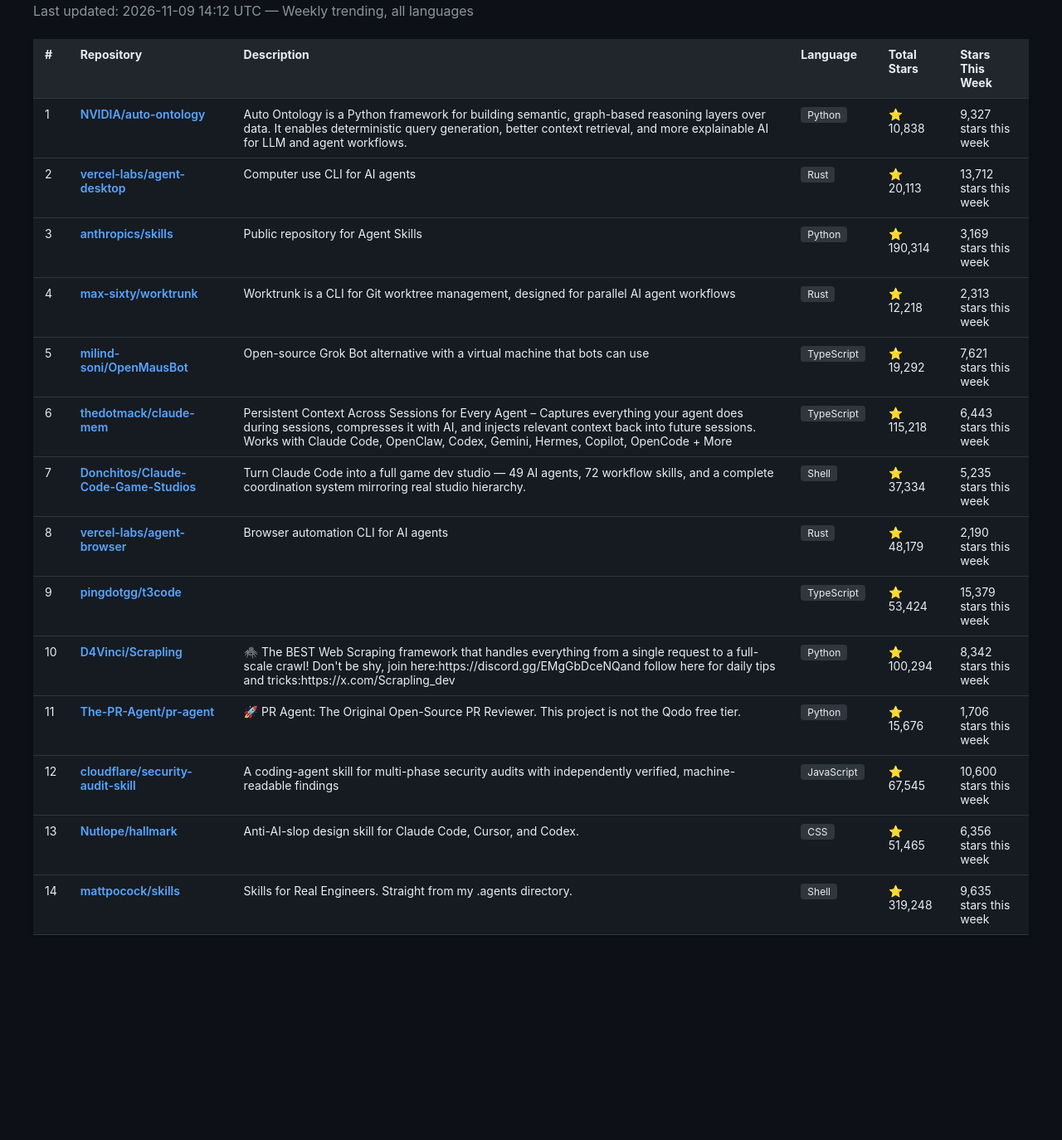
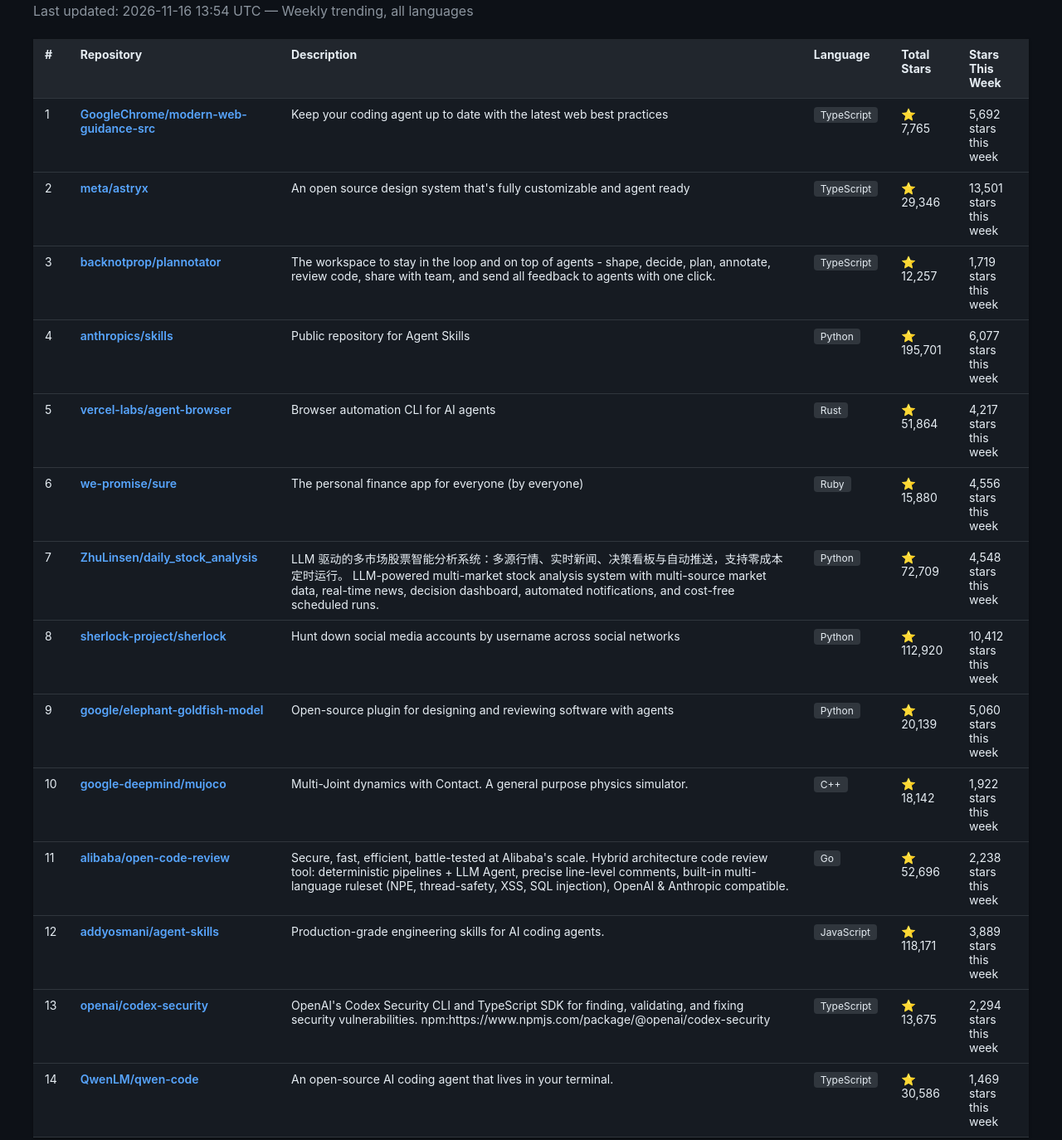
Before and after one commit to aydin-omer/github-trending-tracker, a plain HTML site: page index.html in a window 1280 px wide. Shown: the part 80-1454 px from the top of the page at 83% size. Before the commit the page ends 1247 px from the top, so only its background shows below. Drawn offline with Linux system fonts and the light colour scheme.

Commit message:
update trending page

```diff
--- a/index.html
+++ b/index.html
@@ -16,7 +16,7 @@
 </head>
 <body>
   <h1>📈 GitHub Trending Tracker</h1>
-  <div class="subtitle">Last updated: 2026-11-09 14:12 UTC — Weekly trending, all languages</div>
+  <div class="subtitle">Last updated: 2026-11-16 13:54 UTC — Weekly trending, all languages</div>
   <table>
     <tr>
       <th>#</th>
@@ -29,128 +29,128 @@
 
         <tr>
           <td>1</td>
-          <td><a href="https://github.com/NVIDIA/auto-ontology" target="_blank">NVIDIA/auto-ontology</a></td>
-          <td>Auto Ontology is a Python framework for building semantic, graph-based reasoning layers over data. It enables deterministic query generation, better context retrieval, and more explainable AI for LLM and agent workflows.</td>
-          <td><span class="lang-badge">Python</span></td>
-          <td>⭐ 10,838</td>
-          <td>9,327 stars this week</td>
+          <td><a href="https://github.com/GoogleChrome/modern-web-guidance-src" target="_blank">GoogleChrome/modern-web-guidance-src</a></td>
+          <td>Keep your coding agent up to date with the latest web best practices</td>
+          <td><span class="lang-badge">TypeScript</span></td>
+          <td>⭐ 7,765</td>
+          <td>5,692 stars this week</td>
         </tr>
 
         <tr>
           <td>2</td>
-          <td><a href="https://github.com/vercel-labs/agent-desktop" target="_blank">vercel-labs/agent-desktop</a></td>
-          <td>Computer use CLI for AI agents</td>
-          <td><span class="lang-badge">Rust</span></td>
-          <td>⭐ 20,113</td>
-          <td>13,712 stars this week</td>
+          <td><a href="https://github.com/meta/astryx" target="_blank">meta/astryx</a></td>
+          <td>An open source design system that's fully customizable and agent ready</td>
+          <td><span class="lang-badge">TypeScript</span></td>
+          <td>⭐ 29,346</td>
+          <td>13,501 stars this week</td>
         </tr>
 
         <tr>
           <td>3</td>
-          <td><a href="https://github.com/anthropics/skills" target="_blank">anthropics/skills</a></td>
-          <td>Public repository for Agent Skills</td>
-          <td><span class="lang-badge">Python</span></td>
-          <td>⭐ 190,314</td>
-          <td>3,169 stars this week</td>
+          <td><a href="https://github.com/backnotprop/plannotator" target="_blank">backnotprop/plannotator</a></td>
+          <td>The workspace to stay in the loop and on top of agents - shape, decide, plan, annotate, review code, share with team, and send all feedback to agents with one click.</td>
+          <td><span class="lang-badge">TypeScript</span></td>
+          <td>⭐ 12,257</td>
+          <td>1,719 stars this week</td>
         </tr>
 
         <tr>
           <td>4</td>
-          <td><a href="https://github.com/max-sixty/worktrunk" target="_blank">max-sixty/worktrunk</a></td>
-          <td>Worktrunk is a CLI for Git worktree management, designed for parallel AI agent workflows</td>
-          <td><span class="lang-badge">Rust</span></td>
-          <td>⭐ 12,218</td>
-          <td>2,313 stars this week</td>
+          <td><a href="https://github.com/anthropics/skills" target="_blank">anthropics/skills</a></td>
+          <td>Public repository for Agent Skills</td>
+          <td><span class="lang-badge">Python</span></td>
+          <td>⭐ 195,701</td>
+          <td>6,077 stars this week</td>
         </tr>
 
         <tr>
           <td>5</td>
-          <td><a href="https://github.com/milind-soni/OpenMausBot" target="_blank">milind-soni/OpenMausBot</a></td>
-          <td>Open-source Grok Bot alternative with a virtual machine that bots can use</td>
-          <td><span class="lang-badge">TypeScript</span></td>
-          <td>⭐ 19,292</td>
-          <td>7,621 stars this week</td>
+          <td><a href="https://github.com/vercel-labs/agent-browser" target="_blank">vercel-labs/agent-browser</a></td>
+          <td>Browser automation CLI for AI agents</td>
+          <td><span class="lang-badge">Rust</span></td>
+          <td>⭐ 51,864</td>
+          <td>4,217 stars this week</td>
         </tr>
 
         <tr>
           <td>6</td>
-          <td><a href="https://github.com/thedotmack/claude-mem" target="_blank">thedotmack/claude-mem</a></td>
-          <td>Persistent Context Across Sessions for Every Agent – Captures everything your agent does during sessions, compresses it with AI, and injects relevant context back into future sessions. Works with Claude Code, OpenClaw, Codex, Gemini, Hermes, Copilot, OpenCode + More</td>
-          <td><span class="lang-badge">TypeScript</span></td>
-          <td>⭐ 115,218</td>
-          <td>6,443 stars this week</td>
+          <td><a href="https://github.com/we-promise/sure" target="_blank">we-promise/sure</a></td>
+          <td>The personal finance app for everyone (by everyone)</td>
+          <td><span class="lang-badge">Ruby</span></td>
+          <td>⭐ 15,880</td>
+          <td>4,556 stars this week</td>
         </tr>
 
         <tr>
           <td>7</td>
-          <td><a href="https://github.com/Donchitos/Claude-Code-Game-Studios" target="_blank">Donchitos/Claude-Code-Game-Studios</a></td>
-          <td>Turn Claude Code into a full game dev studio — 49 AI agents, 72 workflow skills, and a complete coordination system mirroring real studio hierarchy.</td>
-          <td><span class="lang-badge">Shell</span></td>
-          <td>⭐ 37,334</td>
-          <td>5,235 stars this week</td>
+          <td><a href="https://github.com/ZhuLinsen/daily_stock_analysis" target="_blank">ZhuLinsen/daily_stock_analysis</a></td>
+          <td>LLM 驱动的多市场股票智能分析系统：多源行情、实时新闻、决策看板与自动推送，支持零成本定时运行。 LLM-powered multi-market stock analysis system with multi-source market data, real-time news, decision dashboard, automated notifications, and cost-free scheduled runs.</td>
+          <td><span class="lang-badge">Python</span></td>
+          <td>⭐ 72,709</td>
+          <td>4,548 stars this week</td>
         </tr>
 
         <tr>
           <td>8</td>
-          <td><a href="https://github.com/vercel-labs/agent-browser" target="_blank">vercel-labs/agent-browser</a></td>
-          <td>Browser automation CLI for AI agents</td>
-          <td><span class="lang-badge">Rust</span></td>
-          <td>⭐ 48,179</td>
-          <td>2,190 stars this week</td>
+          <td><a href="https://github.com/sherlock-project/sherlock" target="_blank">sherlock-project/sherlock</a></td>
+          <td>Hunt down social media accounts by username across social networks</td>
+          <td><span class="lang-badge">Python</span></td>
+          <td>⭐ 112,920</td>
+          <td>10,412 stars this week</td>
         </tr>
 
         <tr>
           <td>9</td>
-          <td><a href="https://github.com/pingdotgg/t3code" target="_blank">pingdotgg/t3code</a></td>
-          <td></td>
-          <td><span class="lang-badge">TypeScript</span></td>
-          <td>⭐ 53,424</td>
-          <td>15,379 stars this week</td>
+          <td><a href="https://github.com/google/elephant-goldfish-model" target="_blank">google/elephant-goldfish-model</a></td>
+          <td>Open-source plugin for designing and reviewing software with agents</td>
+          <td><span class="lang-badge">Python</span></td>
+          <td>⭐ 20,139</td>
+          <td>5,060 stars this week</td>
         </tr>
 
         <tr>
           <td>10</td>
-          <td><a href="https://github.com/D4Vinci/Scrapling" target="_blank">D4Vinci/Scrapling</a></td>
-          <td>🕷️ The BEST Web Scraping framework that handles everything from a single request to a full-scale crawl! Don't be shy, join here:https://discord.gg/EMgGbDceNQand follow here for daily tips and tricks:https://x.com/Scrapling_dev</td>
-          <td><span class="lang-badge">Python</span></td>
-          <td>⭐ 100,294</td>
-          <td>8,342 stars this week</td>
+          <td><a href="https://github.com/google-deepmind/mujoco" target="_blank">google-deepmind/mujoco</a></td>
+          <td>Multi-Joint dynamics with Contact. A general purpose physics simulator.</td>
+          <td><span class="lang-badge">C++</span></td>
+          <td>⭐ 18,142</td>
+          <td>1,922 stars this week</td>
         </tr>
 
         <tr>
           <td>11</td>
-          <td><a href="https://github.com/The-PR-Agent/pr-agent" target="_blank">The-PR-Agent/pr-agent</a></td>
-          <td>🚀 PR Agent: The Original Open-Source PR Reviewer. This project is not the Qodo free tier.</td>
-          <td><span class="lang-badge">Python</span></td>
-          <td>⭐ 15,676</td>
-          <td>1,706 stars this week</td>
+          <td><a href="https://github.com/alibaba/open-code-review" target="_blank">alibaba/open-code-review</a></td>
+          <td>Secure, fast, efficient, battle-tested at Alibaba's scale. Hybrid architecture code review tool: deterministic pipelines + LLM Agent, precise line-level comments, built-in multi-language ruleset (NPE, thread-safety, XSS, SQL injection), OpenAI & Anthropic compatible.</td>
+          <td><span class="lang-badge">Go</span></td>
+          <td>⭐ 52,696</td>
+          <td>2,238 stars this week</td>
         </tr>
 
         <tr>
           <td>12</td>
-          <td><a href="https://github.com/cloudflare/security-audit-skill" target="_blank">cloudflare/security-audit-skill</a></td>
-          <td>A coding-agent skill for multi-phase security audits with independently verified, machine-readable findings</td>
+          <td><a href="https://github.com/addyosmani/agent-skills" target="_blank">addyosmani/agent-skills</a></td>
+          <td>Production-grade engineering skills for AI coding agents.</td>
           <td><span class="lang-badge">JavaScript</span></td>
-          <td>⭐ 67,545</td>
-          <td>10,600 stars this week</td>
+          <td>⭐ 118,171</td>
+          <td>3,889 stars this week</td>
         </tr>
 
         <tr>
           <td>13</td>
-          <td><a href="https://github.com/Nutlope/hallmark" target="_blank">Nutlope/hallmark</a></td>
-          <td>Anti-AI-slop design skill for Claude Code, Cursor, and Codex.</td>
-          <td><span class="lang-badge">CSS</span></td>
-          <td>⭐ 51,465</td>
-          <td>6,356 stars this week</td>
+          <td><a href="https://github.com/openai/codex-security" target="_blank">openai/codex-security</a></td>
+          <td>OpenAI's Codex Security CLI and TypeScript SDK for finding, validating, and fixing security vulnerabilities. npm:https://www.npmjs.com/package/@openai/codex-security</td>
+          <td><span class="lang-badge">TypeScript</span></td>
+          <td>⭐ 13,675</td>
+          <td>2,294 stars this week</td>
         </tr>
 
         <tr>
           <td>14</td>
-          <td><a href="https://github.com/mattpocock/skills" target="_blank">mattpocock/skills</a></td>
-          <td>Skills for Real Engineers. Straight from my .agents directory.</td>
-          <td><span class="lang-badge">Shell</span></td>
-          <td>⭐ 319,248</td>
-          <td>9,635 stars this week</td>
+          <td><a href="https://github.com/QwenLM/qwen-code" target="_blank">QwenLM/qwen-code</a></td>
+          <td>An open-source AI coding agent that lives in your terminal.</td>
+          <td><span class="lang-badge">TypeScript</span></td>
+          <td>⭐ 30,586</td>
+          <td>1,469 stars this week</td>
         </tr>
 
   </table>
```
